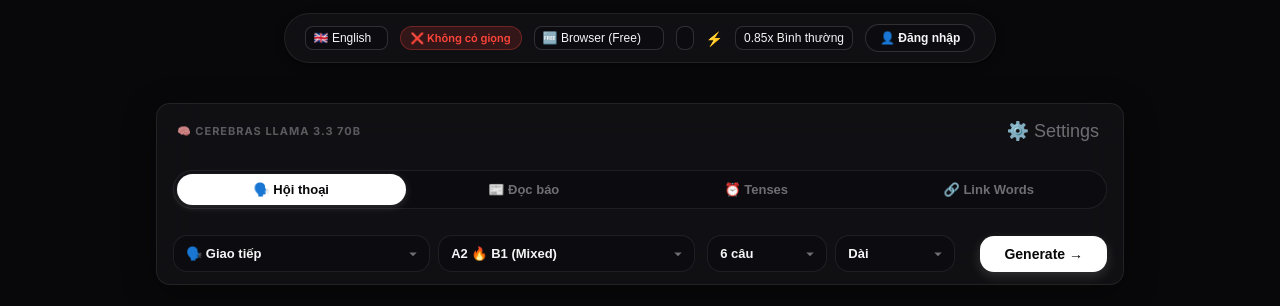
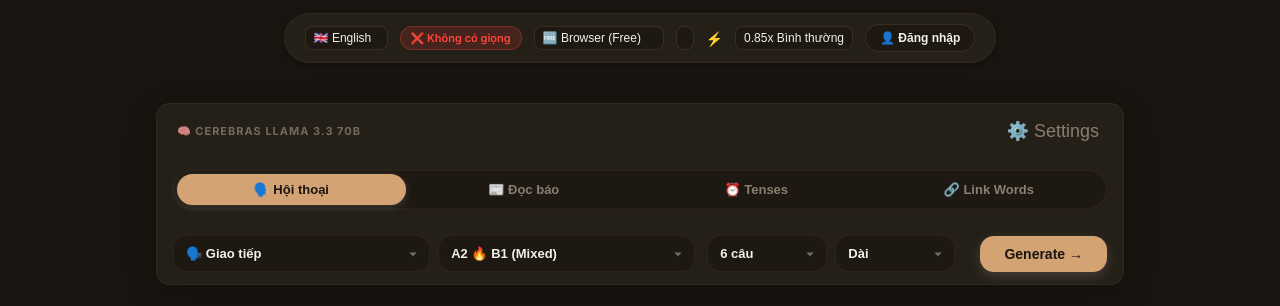
Before and after one commit to nguyentiendat96/english-practice, a plain HTML site: page index.html in a window 1280 px wide. Shown: the part 93-399 px from the top of the page. Drawn offline with Linux system fonts and the light colour scheme; a script that the page names is missing.

Commit message:
feat: refactor to NomadKit design system (warm sand + ocean palette)
- Replace monochrome dark/light themes with NomadKit warm tones
- Dark theme: warm brown bg (#1A1510), sand accents (#D4A373)
- Light theme: warm paper bg (#FFFDF7), earthy text (#2D1B0E)
- Add Ocean (#0891B2) and Forest (#166534) accent colors
- Update inline critical CSS, hardcoded colors, gradients
- Add .design/DESIGN.md from designmd.ai/chef/nomadkit

```diff
--- a/index.html
+++ b/index.html
@@ -13,9 +13,9 @@
     <style>
       *, *::before, *::after { margin: 0; padding: 0; box-sizing: border-box; }
       :root {
-        --bg-primary: #050505; --bg-card: #161616; --text-primary: #f5f5f7;
-        --text-muted: #6e6e73; --accent-primary: #ffffff; --accent-secondary: #e0e0e0;
-        --border-subtle: rgba(255,255,255,0.08);
+        --bg-primary: #1A1510; --bg-card: rgba(42,36,28,0.7); --text-primary: #F5F0E8;
+        --text-muted: #8B7D6F; --accent-primary: #D4A373; --accent-secondary: #E0BA8C;
+        --border-subtle: rgba(212,163,115,0.08);
       }
       body {
         font-family: 'Inter', -apple-system, BlinkMacSystemFont, sans-serif;
--- a/style.css
+++ b/style.css
@@ -1,43 +1,52 @@
 /* ============================================
-   ENGLISH DBD - Design System
+   LANGUAGE DBD - NomadKit Design System
    ============================================ */
 
 :root {
-  /* Colors - Premium Cyber Monochromatic Dark */
-  --bg-primary: #08080a;
-  --bg-secondary: #0f0f14;
-  --bg-card: rgba(20, 20, 25, 0.7);
-  --bg-card-hover: rgba(30, 30, 38, 0.85);
-  --bg-elevated: #1a1a22;
-  --bg-input: rgba(10, 10, 15, 0.6);
-
-  /* Accent colors - Monochromatic Grayscale with Cyber Glow */
-  --accent-primary: #ffffff;
-  --accent-secondary: #e2e2e7;
-  --accent-glow: rgba(255, 255, 255, 0.15);
-  /* New Gradient accents */
-  --gradient-primary: linear-gradient(135deg, #ffffff 0%, #a1a1a6 100%);
-  --gradient-dark: linear-gradient(135deg, #1a1a22 0%, #08080a 100%);
-  --gradient-glow: radial-gradient(circle at center, rgba(255,255,255,0.1) 0%, transparent 70%);
-
-  /* Text */
-  --text-primary: #f5f5f7;
-  --text-secondary: #a1a1a6;
-  --text-muted: #6e6e73;
-  --text-accent: #ffffff;
-
-  /* Borders */
-  --border-subtle: rgba(255, 255, 255, 0.08);
-  --border-medium: rgba(255, 255, 255, 0.15);
-  --border-accent: rgba(255, 255, 255, 0.25);
-
-  /* Shadows - Layered for depth */
+  /* Colors - NomadKit Dark (Warm Earth & Sand) */
+  --bg-primary: #1A1510;
+  --bg-secondary: #241E17;
+  --bg-card: rgba(42, 36, 28, 0.7);
+  --bg-card-hover: rgba(52, 44, 34, 0.85);
+  --bg-elevated: #342C22;
+  --bg-input: rgba(26, 21, 16, 0.6);
+
+  /* Accent - NomadKit Sand + Ocean */
+  --accent-primary: #D4A373;
+  --accent-secondary: #E0BA8C;
+  --accent-glow: rgba(212, 163, 115, 0.15);
+  --gradient-primary: linear-gradient(135deg, #D4A373 0%, #E0BA8C 100%);
+  --gradient-dark: linear-gradient(135deg, #342C22 0%, #1A1510 100%);
+  --gradient-glow: radial-gradient(circle at center, rgba(212,163,115,0.1) 0%, transparent 70%);
+
+  /* Semantic accents */
+  --accent-green: #166534;
+  --accent-green-glow: rgba(22, 101, 52, 0.15);
+  --accent-orange: #CA8A04;
+  --accent-red: #DC2626;
+  --accent-blue: #0891B2;
+  --accent-yellow: #CA8A04;
+  --accent-pink: #D4A373;
+  --accent-cyan: #0891B2;
+
+  /* Text - Warm tones */
+  --text-primary: #F5F0E8;
+  --text-secondary: #C4B5A5;
+  --text-muted: #8B7D6F;
+  --text-accent: #D4A373;
+
+  /* Borders - Sand-tinted */
+  --border-subtle: rgba(212, 163, 115, 0.08);
+  --border-medium: rgba(212, 163, 115, 0.15);
+  --border-accent: rgba(212, 163, 115, 0.25);
+
+  /* Shadows */
   --shadow-sm: 0 2px 8px rgba(0, 0, 0, 0.4);
   --shadow-md: 0 8px 30px rgba(0, 0, 0, 0.6);
   --shadow-lg: 0 16px 40px rgba(0, 0, 0, 0.8);
   --shadow-glass: 0 8px 32px 0 rgba(0, 0, 0, 0.37);
 
-  /* Susing - Precision Sizing */
+  /* Sizing */
   --radius-sm: 8px;
   --radius-md: 14px;
   --radius-lg: 20px;
@@ -47,42 +56,42 @@
 }
 
 [data-theme="light"] {
-  /* Colors - Premium Monochromatic Light */
-  --bg-primary: #ffffff;
-  --bg-secondary: #f5f5f7;
-  --bg-card: #ffffff;
-  --bg-card-hover: #f1f1f1;
-  --bg-elevated: #e8e8e8;
-  --bg-input: #f5f5f7;
-
-  /* Accent colors - Monochromatic Grayscale */
-  --accent-primary: #000000;
-  --accent-secondary: #333333;
-  --accent-glow: rgba(0, 0, 0, 0.04);
-  --accent-green: #000000;
-  --accent-green-glow: rgba(0, 0, 0, 0.05);
-  --accent-orange: #f57c00;
-  --accent-red: #000000;
-  --accent-blue: #000000;
-  --accent-yellow: #222222;
-  --accent-pink: #000000;
-  --accent-cyan: #000000;
-
-  /* Text */
-  --text-primary: #1d1d1f;
-  --text-secondary: #48484a;
-  --text-muted: #86868b;
-  --text-accent: #000000;
-
-  /* Borders */
-  --border-subtle: rgba(0, 0, 0, 0.08);
-  --border-medium: rgba(0, 0, 0, 0.12);
-  --border-accent: rgba(0, 0, 0, 0.18);
-
-  /* Shadows */
-  --shadow-sm: 0 2px 8px rgba(0, 0, 0, 0.08);
-  --shadow-md: 0 8px 30px rgba(0, 0, 0, 0.1);
-  --shadow-lg: 0 16px 40px rgba(0, 0, 0, 0.12);
+  /* Colors - NomadKit Light (Warm Sand & Nature) */
+  --bg-primary: #FFFDF7;
+  --bg-secondary: #F5F0E8;
+  --bg-card: #FFFFFF;
+  --bg-card-hover: #F5F0E8;
+  --bg-elevated: #EDE6D8;
+  --bg-input: #F5F0E8;
+
+  /* Accent - NomadKit Sand + Ocean + Forest */
+  --accent-primary: #D4A373;
+  --accent-secondary: #C19664;
+  --accent-glow: rgba(212, 163, 115, 0.15);
+  --accent-green: #166534;
+  --accent-green-glow: rgba(22, 101, 52, 0.1);
+  --accent-orange: #CA8A04;
+  --accent-red: #DC2626;
+  --accent-blue: #0891B2;
+  --accent-yellow: #CA8A04;
+  --accent-pink: #D4A373;
+  --accent-cyan: #0891B2;
+
+  /* Text - Earthy dark tones */
+  --text-primary: #2D1B0E;
+  --text-secondary: #6B5344;
+  --text-muted: #9B8878;
+  --text-accent: #0891B2;
+
+  /* Borders - Warm subtle */
+  --border-subtle: rgba(0, 0, 0, 0.06);
+  --border-medium: rgba(0, 0, 0, 0.1);
+  --border-accent: rgba(212, 163, 115, 0.3);
+
+  /* Shadows - Lighter for light theme */
+  --shadow-sm: 0 2px 8px rgba(0, 0, 0, 0.06);
+  --shadow-md: 0 8px 30px rgba(0, 0, 0, 0.08);
+  --shadow-lg: 0 16px 40px rgba(0, 0, 0, 0.1);
 }
 
 * {
@@ -1266,8 +1275,8 @@ button, a, select {
 }
 
 .practice-retry-btn:hover {
-  background: #7c6cf0;
-}
+      background: var(--accent-secondary);
+    }
 
 /* ============================================
    PRACTICE WRITING
@@ -2577,8 +2586,8 @@ select.settings-input {
 }
 
 .lesson-formula {
-  background: rgba(255, 180, 50, 0.12);
-  color: #ffb432;
+  background: rgba(212, 163, 115, 0.12);
+  color: var(--accent-primary);
   padding: 5px 14px;
   border-radius: var(--radius-full);
   font-size: 13px;
@@ -2623,8 +2632,8 @@ select.settings-input {
 
 .signal-tag {
   display: inline-block;
-  background: rgba(100, 200, 255, 0.1);
-  color: #64c8ff;
+  background: rgba(8, 145, 178, 0.1);
+  color: var(--accent-blue);
   padding: 3px 10px;
   border-radius: var(--radius-full);
   font-size: 12px;
```
Also changed, not shown: .design/DESIGN.md (added).
